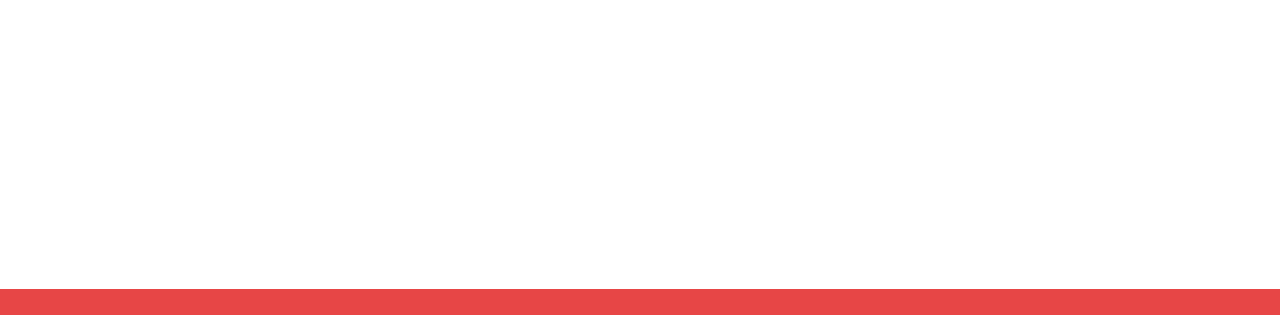
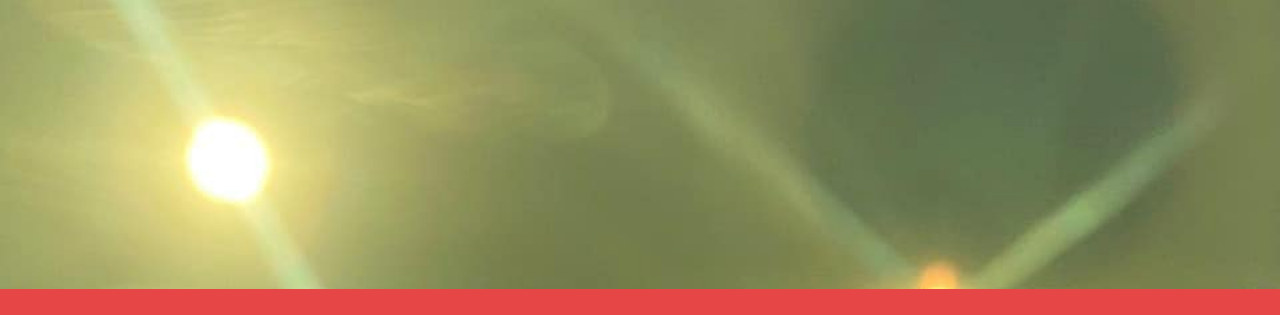
Before and after one commit to NTMQuannuaQMTN/PerPor, a plain HTML site: page index.html in a window 1280 px wide. Shown: the part 276-591 px from the top of the page. Drawn offline with nearby package versions, Linux system fonts and the light colour scheme.

Commit message:
Update index.html

```diff
--- a/index.html
+++ b/index.html
@@ -141,7 +141,7 @@
             width: 100vw;
             height: 31vw;
             margin-top: -29vh;
-            background-image: url("Ảnh 1.jpg");
+            background-image: url("indexbackground.jpg");
             background-size: 100vw;
         }
 
```
